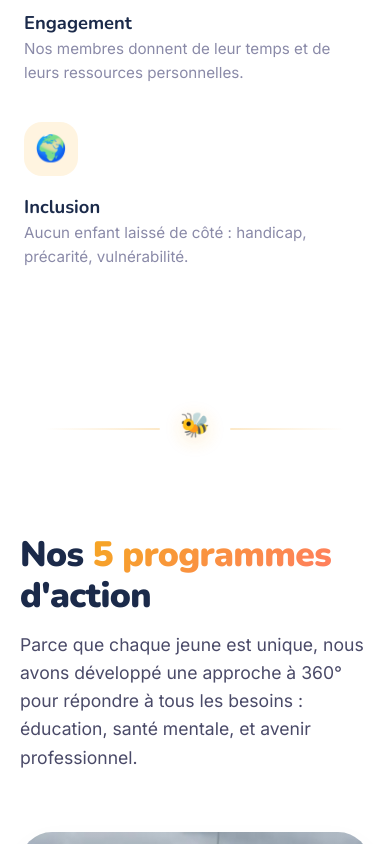
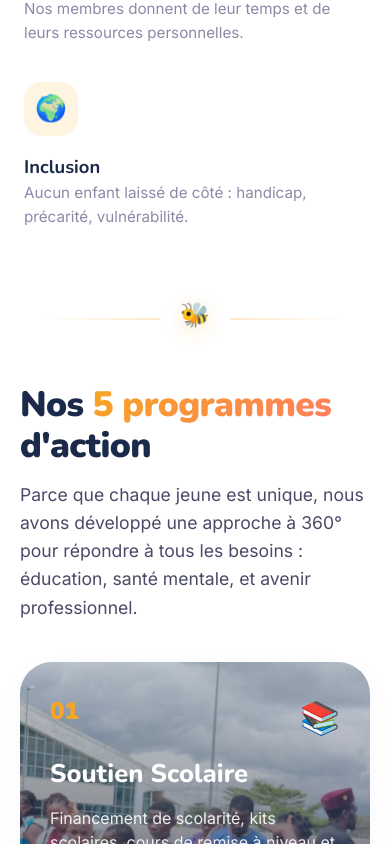
Before and after one commit to ekopaulin/growing-together, a React (Vite) app: page / in a window 390 px wide. Shown: the part 2880-3724 px from the top of the page. Built offline with nearby package versions, Linux system fonts and the light colour scheme.

Commit message:
Reduce massive vertical spacing between sections on mobile

```diff
--- a/src/components/About.module.css
+++ b/src/components/About.module.css
@@ -158,7 +158,7 @@
 
 @media (max-width: 960px) {
   .about {
-    padding: 80px 0;
+    padding: 40px 0 30px 0;
   }
 
   .grid {
--- a/src/components/Contact.module.css
+++ b/src/components/Contact.module.css
@@ -249,6 +249,9 @@
 @media (max-width: 900px) {
   .grid { grid-template-columns: 1fr; gap: 28px; }
   .infoPhoto { height: 180px; }
+  .contact { padding: 40px 0 50px 0; }
+  .separatorContainer { margin: 0 auto 30px; }
+  .sectionHeader { margin-bottom: 40px; }
 }
 @media (max-width: 540px) {
   .formCard { padding: 28px 20px; }
--- a/src/components/Programs.module.css
+++ b/src/components/Programs.module.css
@@ -206,7 +206,9 @@
 }
 
 @media (max-width: 768px) {
-  .header { flex-direction: column; align-items: flex-start; gap: 16px; }
+  .programs { padding: 40px 0 50px 0; }
+  .separatorContainer { margin: 0 auto 30px; }
+  .header { flex-direction: column; align-items: flex-start; gap: 16px; margin-bottom: 40px; }
   .bentoGrid { grid-template-columns: 1fr; grid-auto-rows: auto; }
   .bentoLarge, .bentoWide, .bentoSmall { grid-column: span 1; }
   .bentoSmall { padding: 20px; }
--- a/src/components/Support.module.css
+++ b/src/components/Support.module.css
@@ -320,6 +320,8 @@
 
 /* ── RESPONSIVE ── */
 @media (max-width: 900px) {
+  .support { padding: 0 0 50px; }
+  .impactBand { margin-bottom: 40px; }
   .grid { grid-template-columns: 1fr; gap: 40px; }
   .impactGrid { justify-content: flex-start; }
 }
--- a/src/index.css
+++ b/src/index.css
@@ -52,6 +52,7 @@ ul { list-style: none; }
 @media (max-width: 768px) {
   .container { padding: 0 20px; }
   .btn { padding: 12px 24px !important; font-size: 0.85rem !important; width: fit-content !important; margin-left: auto; margin-right: auto; }
+  .section { padding: 60px 0; }
 }
 .section { padding: 100px 0; }
 .section-alt { background: var(--off-white); }
```
